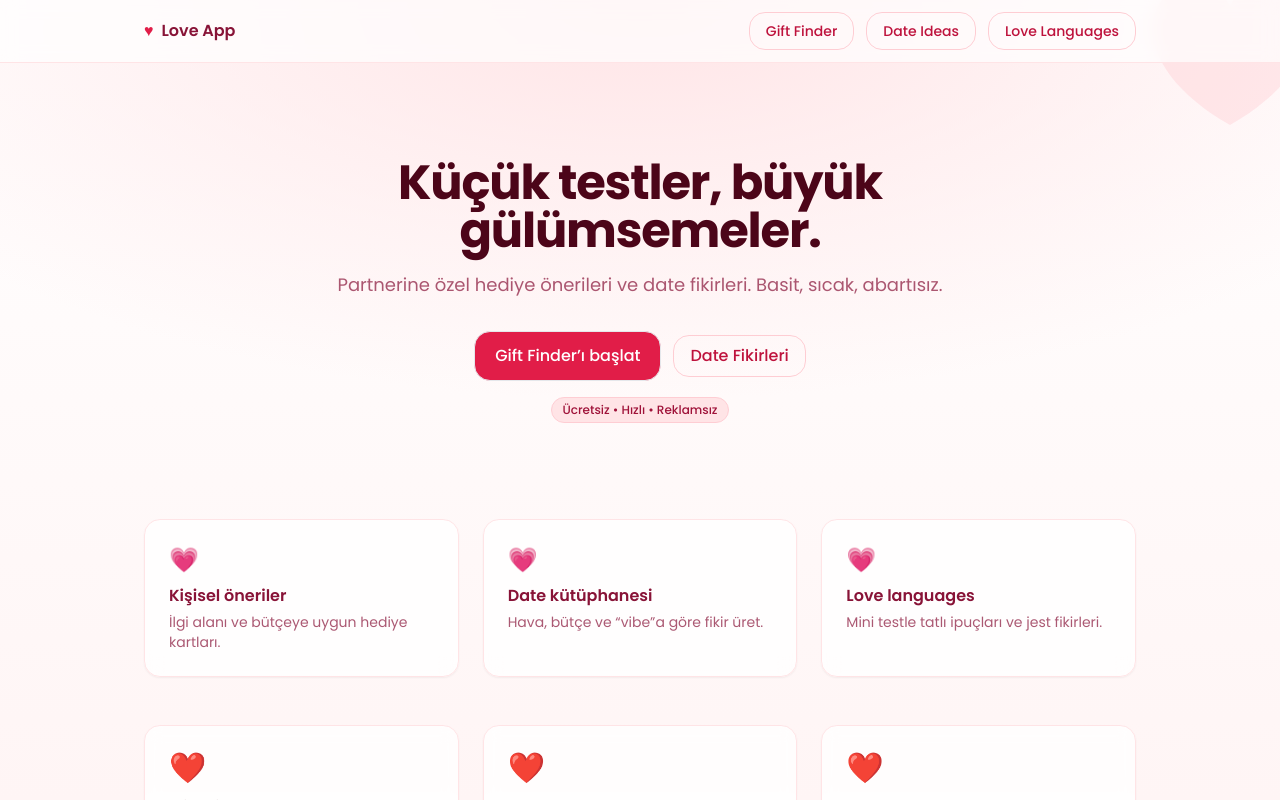
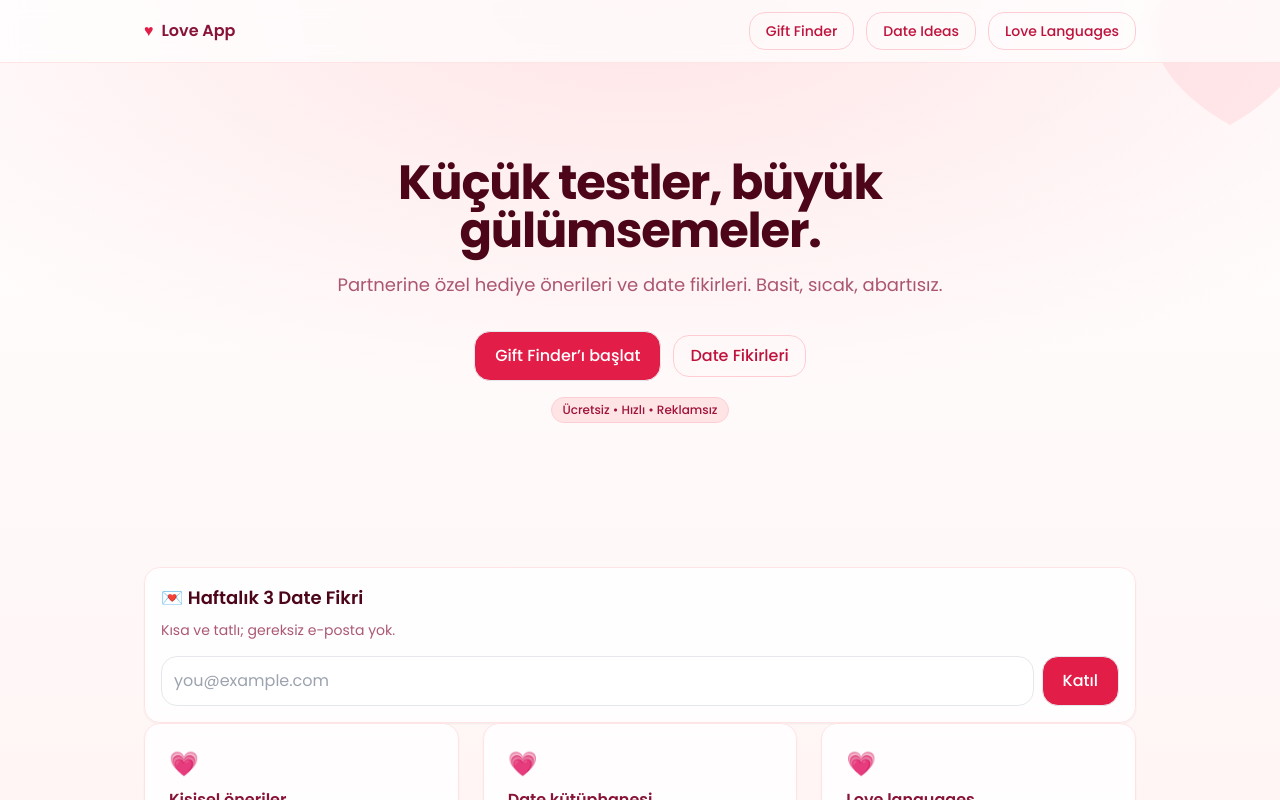
Before and after one commit to iiisaiii/Love-App, a Next.js app: page / in a window 1280 px wide. Shown: the top 800 px of the page. Built offline with nearby package versions, Linux system fonts and the light colour scheme; no server answers.

Commit message:
Update page.tsx

```diff
--- a/src/app/page.tsx
+++ b/src/app/page.tsx
@@ -1,4 +1,5 @@
 import Link from 'next/link';
+import { EmailCapture } from '@/components/email-capture';
 
 export default function HomePage() {
   return (
@@ -19,6 +20,11 @@ export default function HomePage() {
           </div>
         </div>
       </section>
+
+      <section className="mt-12">
+        <EmailCapture title="Haftalık 3 Date Fikri" />
+      </section>
+
 
       {/* ÖZELLİKLER */}
       <section className="grid gap-6 md:grid-cols-3">
```
